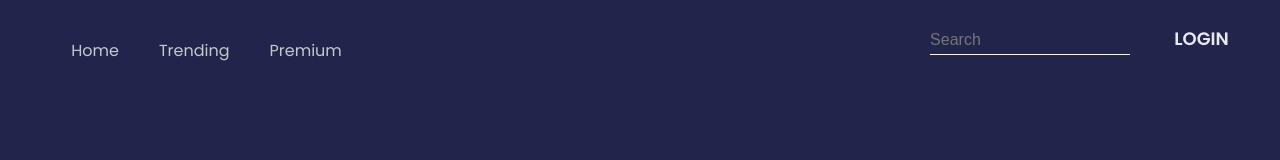
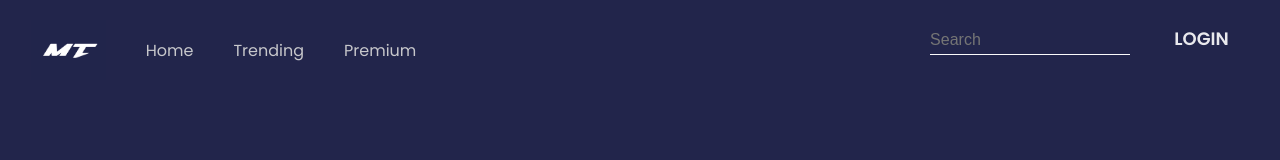
Before and after one commit to Aman28801/MoviesTrendz_Project, a plain HTML site: page main.html in a window 1280 px wide. Drawn offline with Linux system fonts and the light colour scheme; the site is published under a folder, as on GitHub Pages, so addresses that start at the root find nothing; no server answers.

Commit message:
Update main.html

```diff
--- a/main.html
+++ b/main.html
@@ -9,7 +9,7 @@
   </head>
   <body>
     <nav class="navbar">
-      <img class="brand-logo" src="/logo-main.png" alt="" />
+      <img class="brand-logo" src="logo-main.png" alt="" />
       <ul class="nav-links">
         <li class="nav-items"><a href="index.html">Home</a></li>
         <li class="nav-items"><a href="main.html">Trending</a></li>
```
